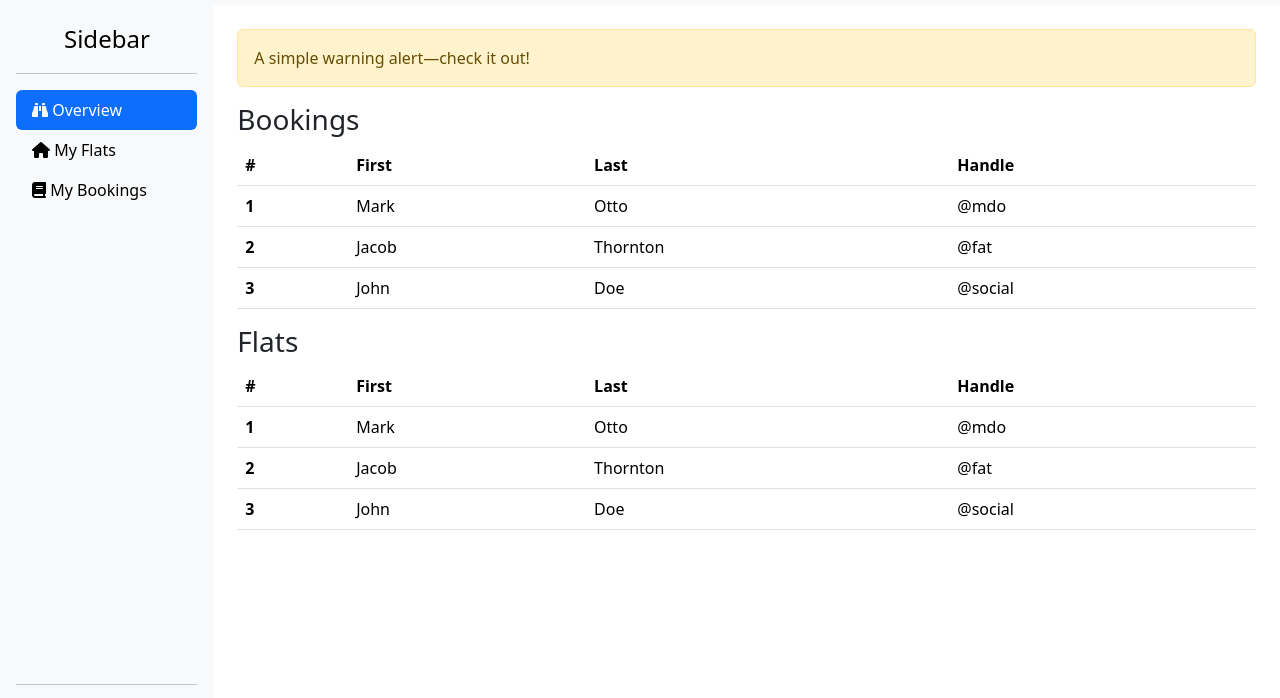
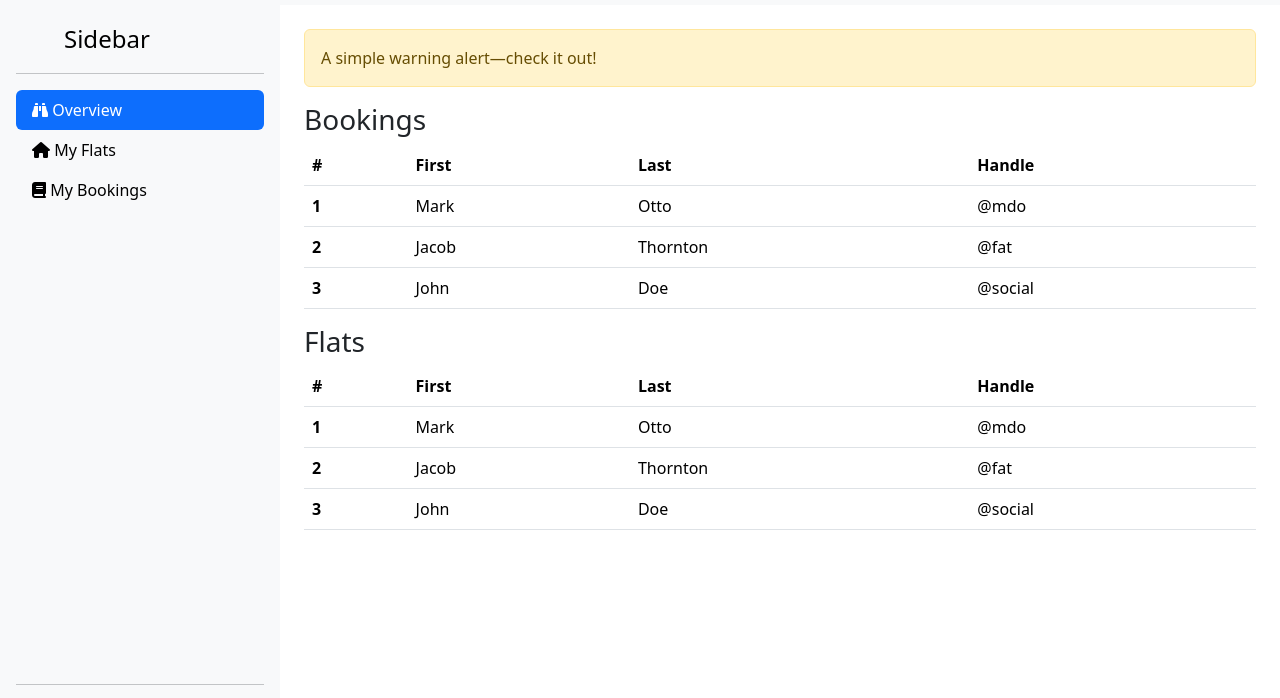
Before and after one commit to SuzukiRyuichiro/bootstrap-dashboard-2123, a plain HTML site: page index.html in a window 1280 px wide. Shown: the part 51-749 px from the top of the page. Drawn offline with nearby package versions, Linux system fonts and the light colour scheme; grey boxes are pictures that could not be loaded.

```diff
--- a/index.html
+++ b/index.html
@@ -37,11 +37,10 @@
         </div>
       </nav>
 
-      <div class="page-frame-body">
-        <div class="container-fluid h-100">
-          <div class="row h-100">
+      <div class="page-frame-body d-flex">
         <div
-              class="col-2 d-flex flex-column flex-shrink-0 p-3 bg-body-tertiary h-100"
+          class="d-md-flex flex-column flex-shrink-0 p-3 bg-body-tertiary h-100 d-none"
+          style="width: 280px"
         >
           <a
             href="/"
@@ -104,7 +103,7 @@
             </ul>
           </div>
         </div>
-            <div class="col-10 p-4">
+        <div class="p-4 flex-grow-1">
           <div class="alert alert-warning" role="alert">
             A simple warning alert—check it out!
           </div>
@@ -176,8 +175,6 @@
         </div>
       </div>
     </div>
-      </div>
-    </div>
 
     <!-- TODO: Code your dashboard here -->
     <script
```
Lines whose indentation alone changed are shown as unchanged.
